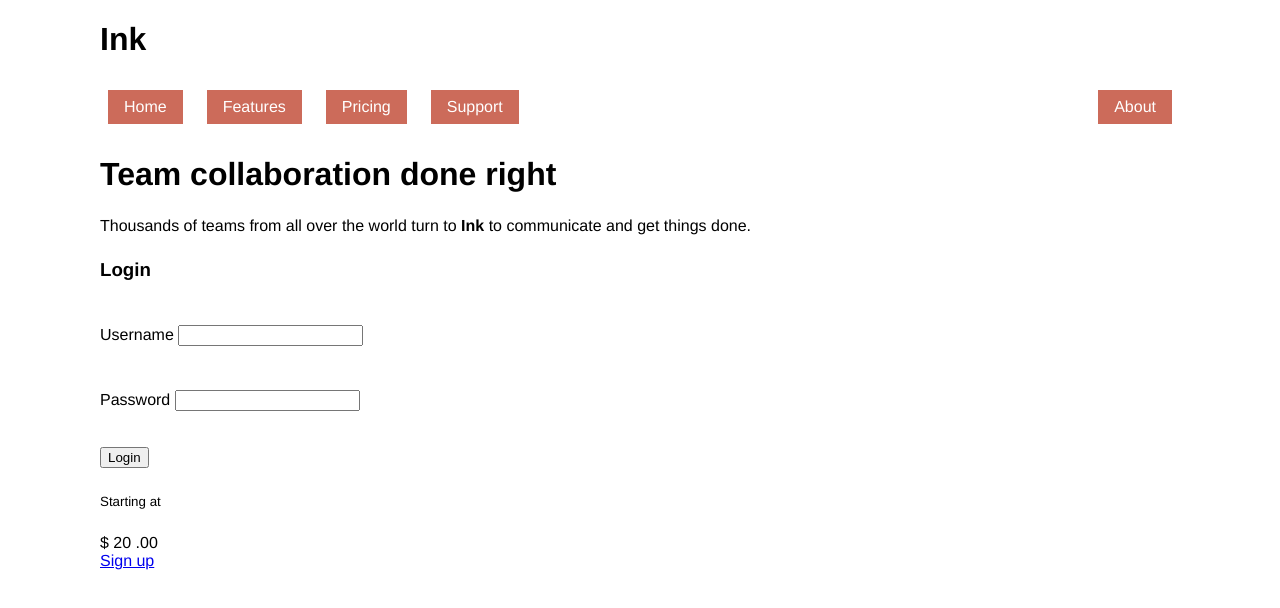
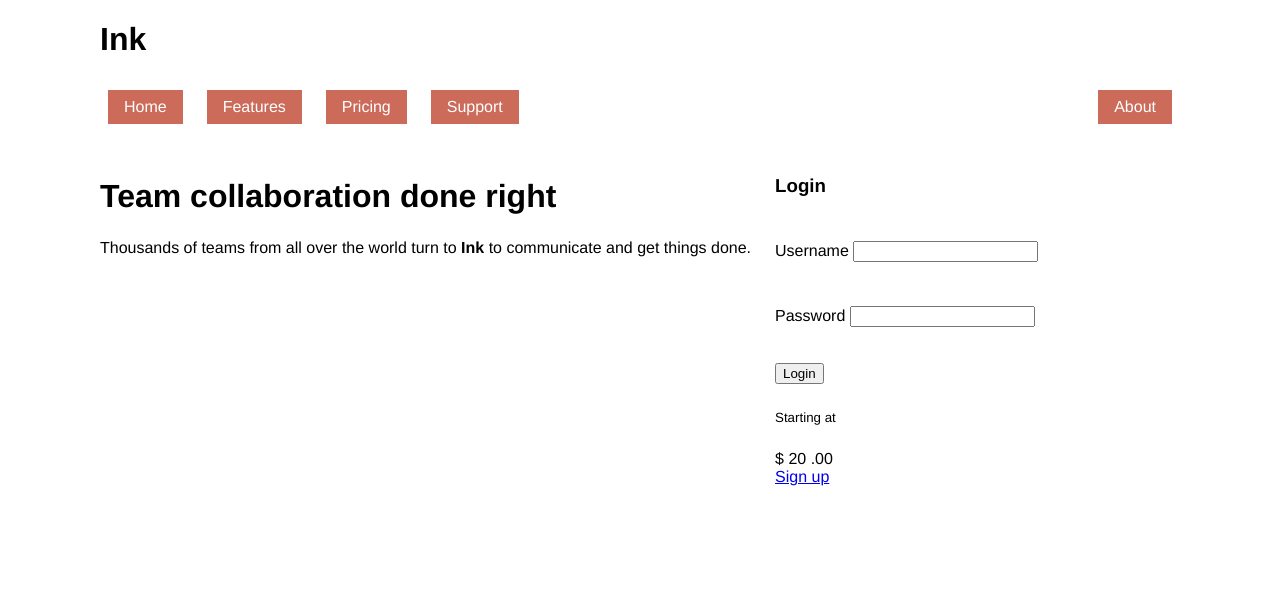
Before and after one commit to vsprakash2003/css-playground, a React app: page / in a window 1280 px wide. Built offline with nearby package versions, Linux system fonts and the light colour scheme.

Commit message:
Use flexgrow to allocate space between main column and sidebar. Also stack sidebar into a flex of 2 items and specify flexgrow of 1 so that they don't overflow the container

```diff
--- a/public/style.css
+++ b/public/style.css
@@ -44,7 +44,7 @@ body * + * {
   text-decoration: none; /* remove underline from link text */
 }
 
-/* apply margin between the items */
+/* apply margin between the items for spacing */
 .site-nav > li + li {
   margin-left: 1.5em;
 }
@@ -53,3 +53,42 @@ body * + * {
 .site-nav > .nav-right {
   margin-left: auto;
 }
+
+/* add white background color and padding to the three tiles */
+.tile {
+  padding: 1.5em;
+  background-color: #fff;
+}
+
+/* apply flexbox layout to the main container */
+.flex {
+  display: flex;
+}
+
+/* remove the top margin and apply space between the flex items */
+.flex > * + * {
+  margin-top: 0;
+  margin-left: 1.5em;
+}
+
+/* apply width of 2/3rd to main column */
+.column-main {
+  flex: 2;
+}
+
+/* apply width of 1/3rd to side column */
+.column-main {
+  flex: 1;
+}
+
+/* make the side bar a flex container with flex-direction: column */
+.column-sidebar {
+  flex: 1;
+  display: flex;
+  flex-direction: column;
+}
+
+/* apply flexgrow to items within side bar */
+.column-sidebar > .title {
+  flex: 1;
+}
```
